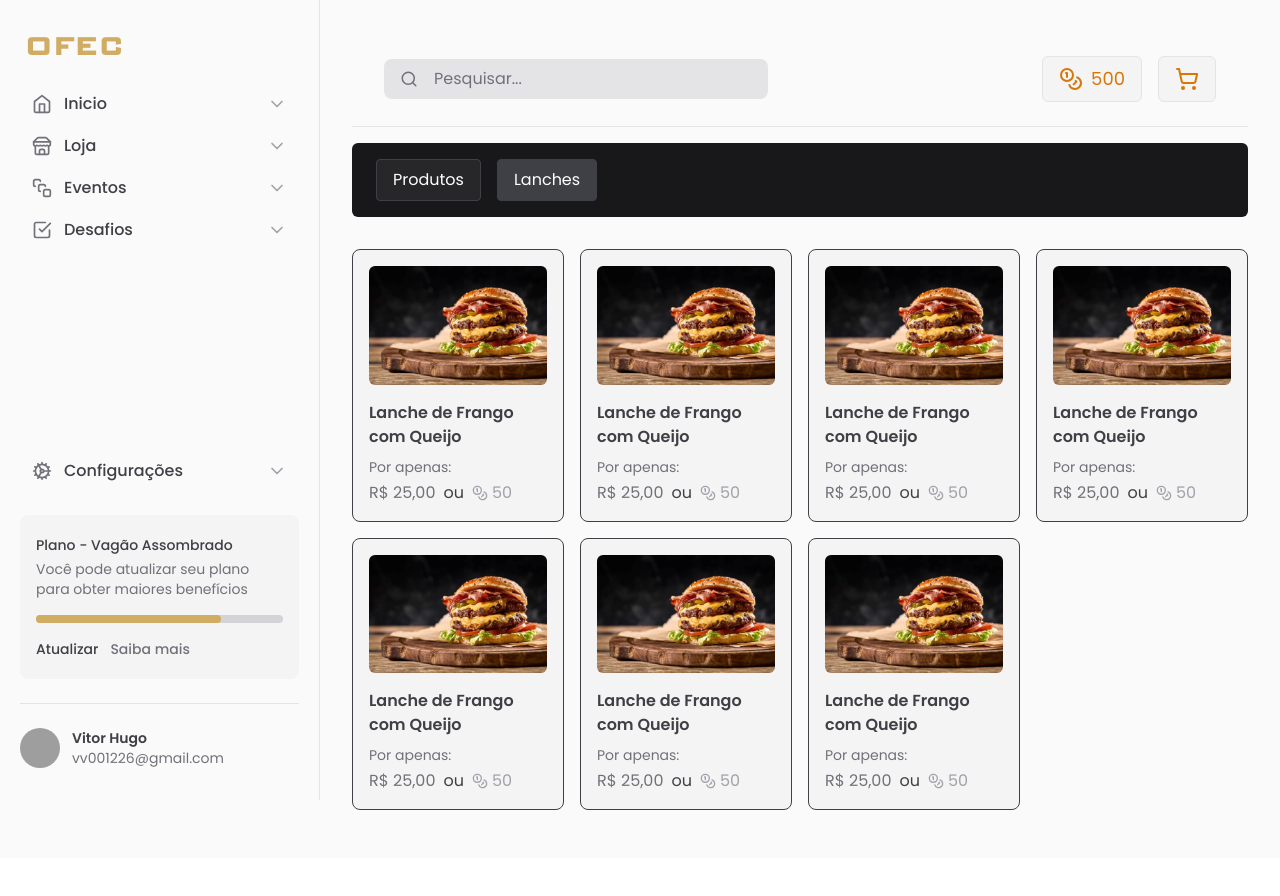
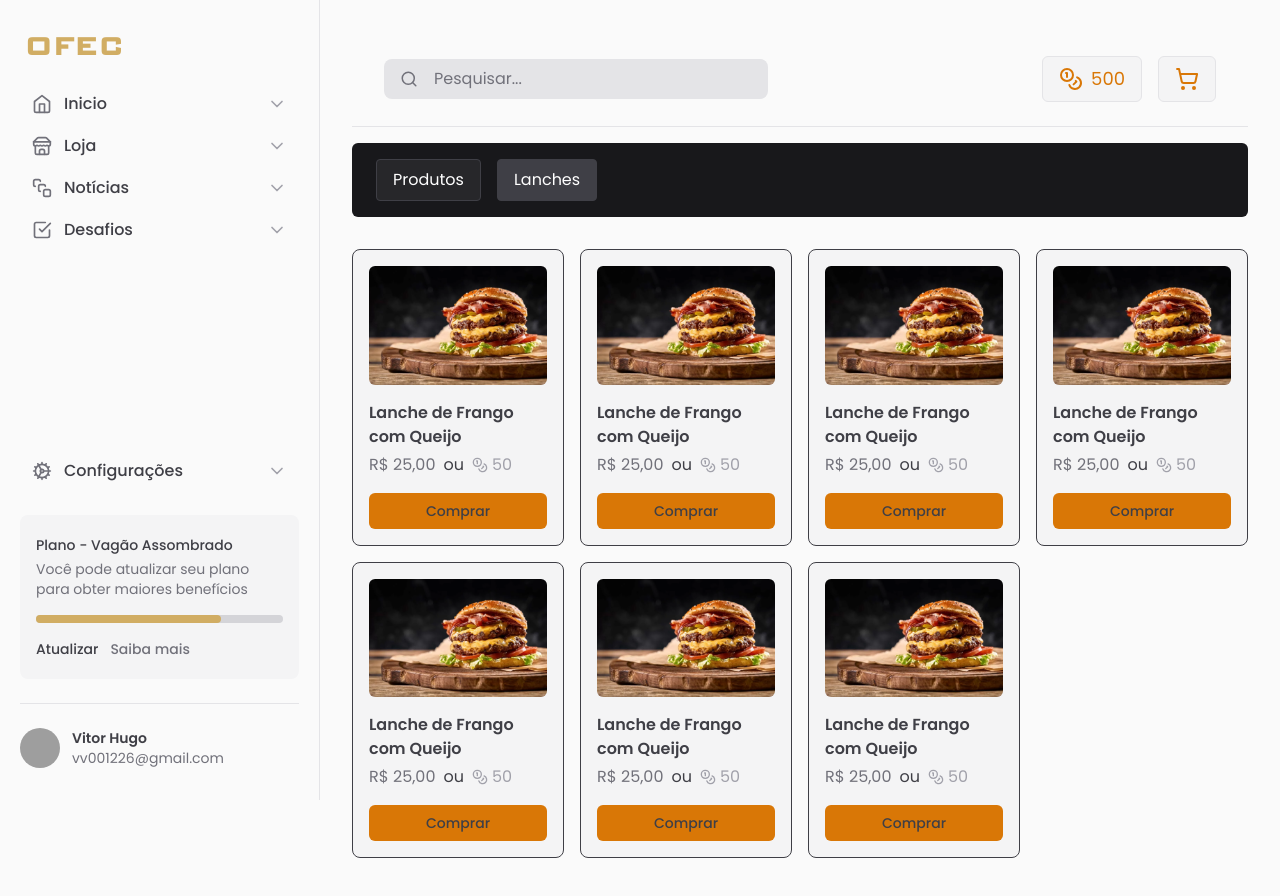
Before and after one commit to vHugo00/OFEC, a React (Vite) app: page /store in a window 1280 px wide. Both pictures are taken after a click on the button "Lanches". Shown: the top 896 px of the page. Before the commit the page ends 858 px from the top, so only its background shows below. Built offline with nearby package versions, Linux system fonts and the light colour scheme; grey boxes are pictures that could not be loaded.

Commit message:
Criando pag de lanches

```diff
--- /dev/null
+++ b/src/components/Products/Lanche.jsx
@@ -0,0 +1,59 @@
+import { CoinsIcon } from 'lucide-react';
+import PropTypes from 'prop-types';
+
+Lanche.propTypes = {
+  image: PropTypes.string.isRequired,
+  product: PropTypes.string.isRequired,
+  price: PropTypes.string.isRequired,
+  coins: PropTypes.number.isRequired,
+  purchaseLink: PropTypes.string.isRequired
+};
+
+export function Lanche({
+  image,
+  product,
+  price,
+  coins,
+  purchaseLink,
+}) {
+  return (
+    <a
+      href={purchaseLink}
+      target="_blank"
+      rel="noopener noreferrer"
+      className="block h-full"
+    >
+      <div className="flex flex-col h-full p-4 border rounded-lg border-zinc-700 bg-zinc-100 dark:bg-zinc-800 hover:bg-zinc-700 hover:transition-colors">
+        <div className="flex-shrink-0">
+          <img
+            src={image}
+            alt={`${product}`}
+            className="rounded-md w-full"
+          />
+        </div>
+
+        <div className="flex-grow flex flex-col justify-end">
+          <span className="text-md font-semibold text-zinc-700 dark:text-zinc-100 mt-4">
+            {product}
+          </span>
+
+          <div className="flex items-center space-x-2 text-md text-zinc-700 dark:text-zinc-100 mt-1">
+            <span className="text-md text-zinc-500 dark:text-amber-400">
+              {price}
+            </span>
+            <span>ou</span>
+            <span className="flex items-center text-md text-zinc-400 dark:text-amber-400">
+              <CoinsIcon className="mr-1 w-4 h-4" /> {coins}
+            </span>
+          </div>
+          <button
+            type="button"
+            className="text-sm bg-amber-600 hover:bg-amber-400 mt-4 px-4 py-2 rounded-md font-medium text-zinc-700 dark:text-zinc-100"
+          >
+            Comprar
+          </button>
+        </div>
+      </div>
+    </a>
+  );
+}
--- /dev/null
+++ b/src/components/Products/ProductStore.jsx
@@ -0,0 +1,64 @@
+import { CoinsIcon } from 'lucide-react';
+import PropTypes from 'prop-types';
+
+ProductStore.propTypes = {
+  image: PropTypes.string.isRequired,
+  product: PropTypes.string.isRequired,
+  price: PropTypes.string.isRequired,
+  coins: PropTypes.number.isRequired,
+  purchaseLink: PropTypes.string.isRequired
+};
+
+export function ProductStore({
+  image,
+  product,
+  price,
+  coins,
+  purchaseLink,
+}) {
+  return (
+    <a
+      href={purchaseLink}
+      target="_blank"
+      rel="noopener noreferrer"
+      className="block h-full"
+    >
+      <div className="flex flex-col h-full p-4 border rounded-lg border-zinc-700 bg-zinc-100 dark:bg-zinc-800 hover:bg-zinc-700 hover:transition-colors">
+        <div className="flex-shrink-0">
+          <img
+            src={image}
+            alt={`${product}`}
+            className="rounded-md w-full"
+          />
+        </div>
+
+        <div className="flex-grow flex flex-col justify-end">
+          <span className="text-md font-semibold text-zinc-700 dark:text-zinc-100 mt-4">
+            {product}
+          </span>
+
+          <span className="mt-2 text-sm text-zinc-500 dark:text-zinc-400">
+            Por apenas:
+          </span>
+
+          <div className="flex items-center space-x-2 text-md text-zinc-700 dark:text-zinc-100 mt-1">
+            <span className="text-md text-zinc-500 dark:text-amber-400">
+              {price}
+            </span>
+            <span>ou</span>
+            <span className="flex items-center text-md text-zinc-400 dark:text-amber-400">
+              <CoinsIcon className="mr-1 w-4 h-4" /> {coins}
+            </span>
+          </div>
+
+          <button
+            type="button"
+            className="text-sm bg-amber-600 hover:bg-amber-400 mt-4 px-4 py-2 rounded-md font-medium text-zinc-700 dark:text-zinc-100"
+          >
+            Comprar
+          </button>
+        </div>
+      </div>
+    </a>
+  );
+}
--- a/src/components/Sidebar/Navigation/index.jsx
+++ b/src/components/Sidebar/Navigation/index.jsx
@@ -12,7 +12,7 @@ export function Navigation() {
     <nav className="flex flex-col gap-0.5">
       <NavItem icon={Home} title="Inicio" href='/' />
       <NavItem icon={Store} title="Loja" href="/store" />
-      <NavItem icon={SquareStack} title="Eventos" href='/events' />
+      <NavItem icon={SquareStack} title="Notícias" href='/events' />
       <NavItem icon={CheckSquare} title="Desafios" href='/challengs' />
 
     </nav>
--- a/src/routes/Store.jsx
+++ b/src/routes/Store.jsx
@@ -1,6 +1,7 @@
 import { useState } from "react";
-import { Product } from "../components/Products/Product";
+import { ProductStore } from "../components/Products/ProductStore";
 import products from "../data/productsData";
+import { Lanche } from "../components/Products/Lanche";
 
 export default function Store() {
   const [selectedCategory, setSelectedCategory] = useState("Produtos");
@@ -11,7 +12,7 @@ export default function Store() {
 
   return (
     <main className="w-full mt-4 px-4 pb-12 md:col-start-2 md:px-6 lg:px-8">
-      <div className="flex align-center  mb-8 bg-zinc-900 p-4 rounded-md">
+      <div className="flex align-center mb-8 bg-zinc-900 p-4 rounded-md">
         <button
           onClick={() => setSelectedCategory("Produtos")}
           className={`px-4 py-2 mx-2 ${selectedCategory === "Produtos" ? "bg-zinc-700 border border-zinc-700 rounded text-white" : "bg-zinc-800 border border-zinc-700 rounded text-white"}`}
@@ -28,7 +29,8 @@ export default function Store() {
 
       <section className="grid grid-cols-1 gap-4 md:grid-cols-2 lg:grid-cols-4">
         {filteredProducts.map((item, index) => (
-          <Product
+          selectedCategory === "Produtos" ? (
+            <ProductStore
               key={index}
               purchaseLink={item.purchaseLink}
               image={item.image}
@@ -36,9 +38,18 @@ export default function Store() {
               price={item.price}
               coins={item.coins}
             />
+          ) : (
+            <Lanche
+              key={index}
+              purchaseLink={item.purchaseLink}
+              image={item.image}
+              product={item.product}
+              price={item.price}
+              coins={item.coins}
+            />
+          )
         ))}
       </section>
     </main>
-
   );
 }
```
Lines whose indentation alone changed are shown as unchanged.
